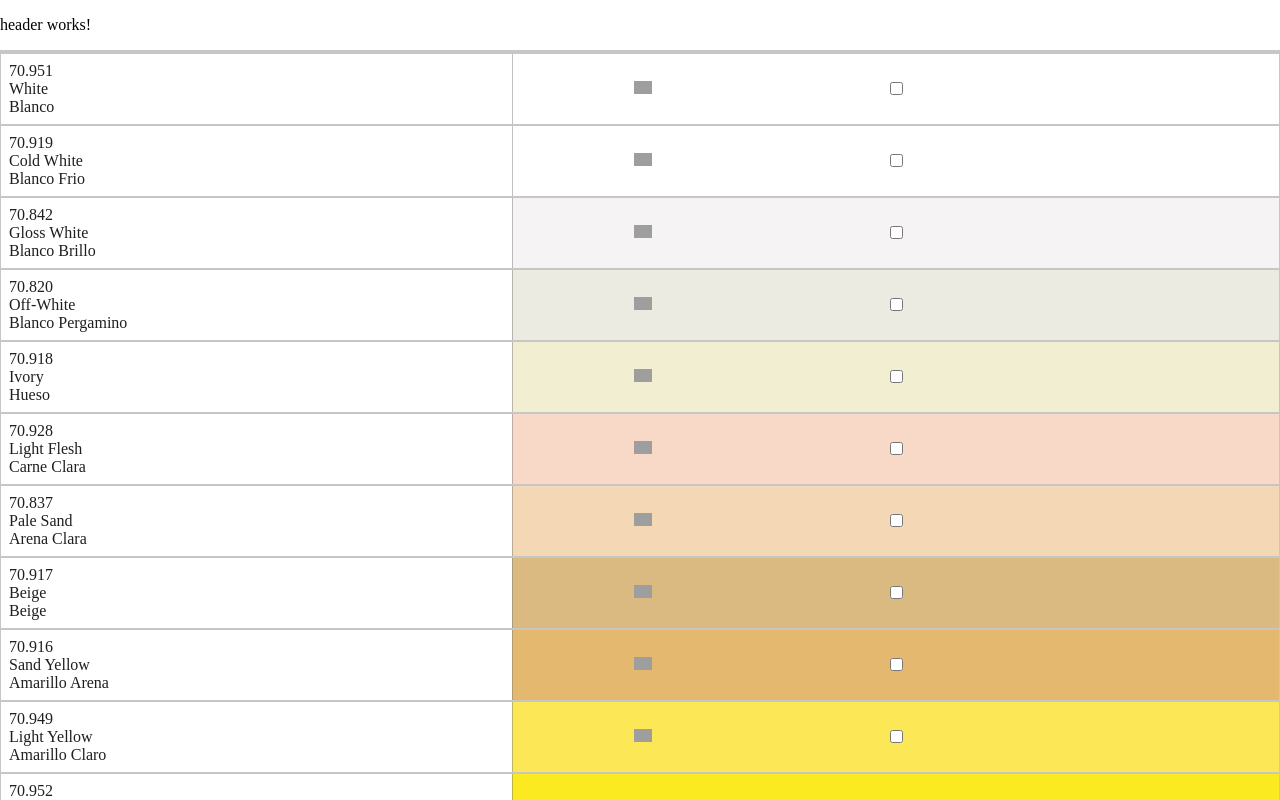
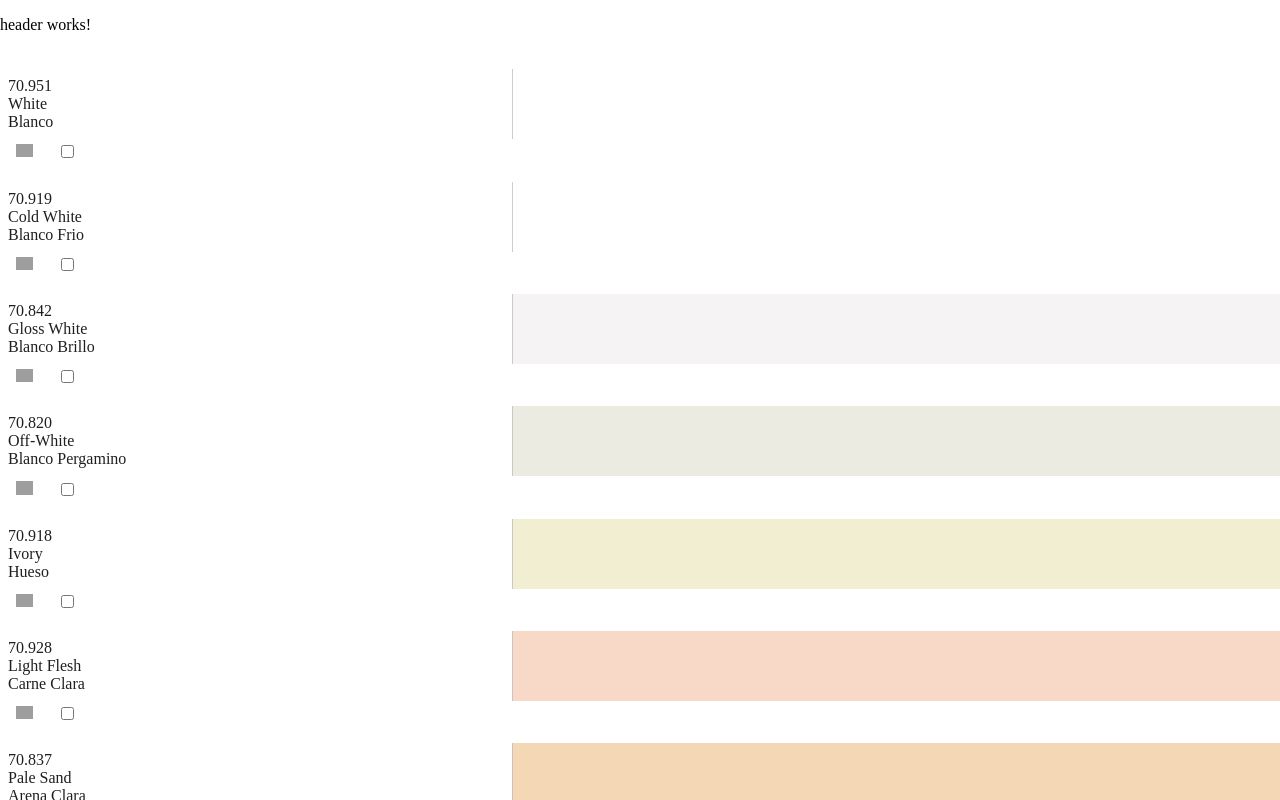
Before and after one commit to j0tac3/MelColors, an Angular app: page /home in a window 1280 px wide. Shown: the top 800 px of the page. Built offline with nearby package versions, Linux system fonts and the light colour scheme; grey boxes are pictures that could not be loaded.

Commit message:
Cambio de diseño de la tarjeta de color

```diff
--- a/src/app/components/color-card/color-card.component.css
+++ b/src/app/components/color-card/color-card.component.css
@@ -1,21 +1,17 @@
 .container__color{
     width: 100%;
     display: grid;
-    grid-template-columns: 1fr 1.5fr;
+    margin: 1rem 0;
     align-items: center;
     box-sizing: border-box;
 
     background-color: #ffff;
-    border: 1px solid #aaaa;
 
     transition: transform .2s;
 }
-/* .container__color:hover{
-    transform: translateY(-3px);
-} */
 .info{
-    display: flex;
-    flex-direction: column;
+    display: grid;
+    grid-template-columns: 1fr 1.5fr;
     font-size: medium;
     color: #1f1f1f;
 }
@@ -25,7 +21,7 @@
     padding: .5rem;
 }
 .actions{
-    width: 100%;
+    width: 8rem;
     display: grid;
     grid-template-columns: repeat(3, 1fr);
     justify-items: center;
@@ -36,7 +32,7 @@
     width: 100%;
     height: 100%;
     box-sizing: border-box;
-    border-left: 1px solid #7777;
+    border-left: 1px solid #bbbb;
     display: flex;
     align-items: center;
     justify-content: space-evenly;
--- a/src/app/components/color-card/color-card.component.html
+++ b/src/app/components/color-card/color-card.component.html
@@ -7,8 +7,9 @@
                 <li class="description">{{ color.description_es }}</li>
             </ul>
         </div>
+        <div class="color__image" [style.background-color]="color.color">
         </div>
-    <div class="color__image" [style.background-color]="color.color">
+    </div>
     <ul class="list actions">
         <li>
             <div class="action" (click)="onAddFavourite()">
@@ -46,4 +47,3 @@
         </li>
     </ul>
 </div>
-</div>
--- a/src/app/pages/home/home.component.css
+++ b/src/app/pages/home/home.component.css
@@ -1,5 +1,4 @@
 .container{
     width: 100%;
     box-sizing: border-box;
-    background-color: #aaaa;
 }
```
Lines whose indentation alone changed are shown as unchanged.
